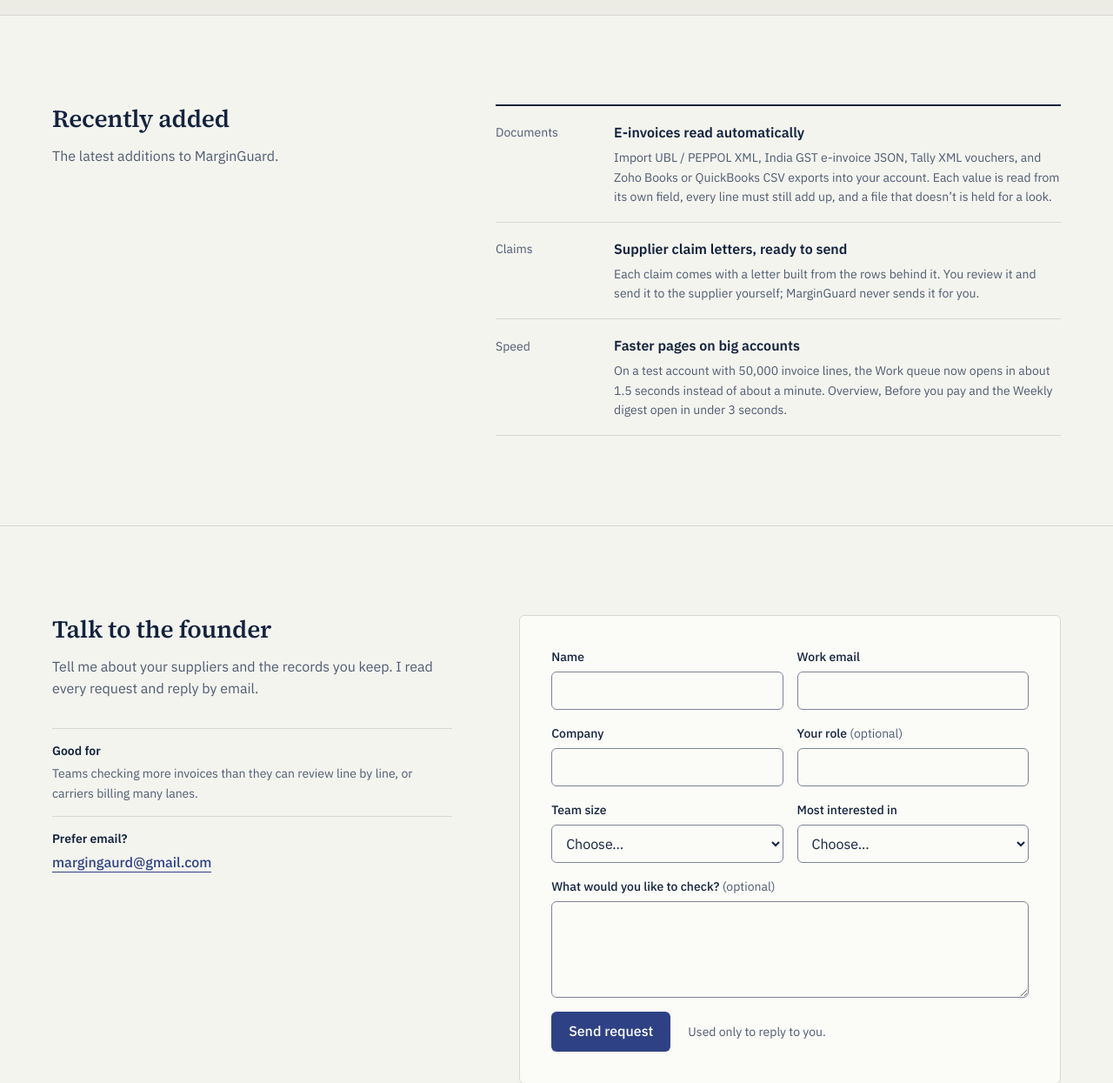
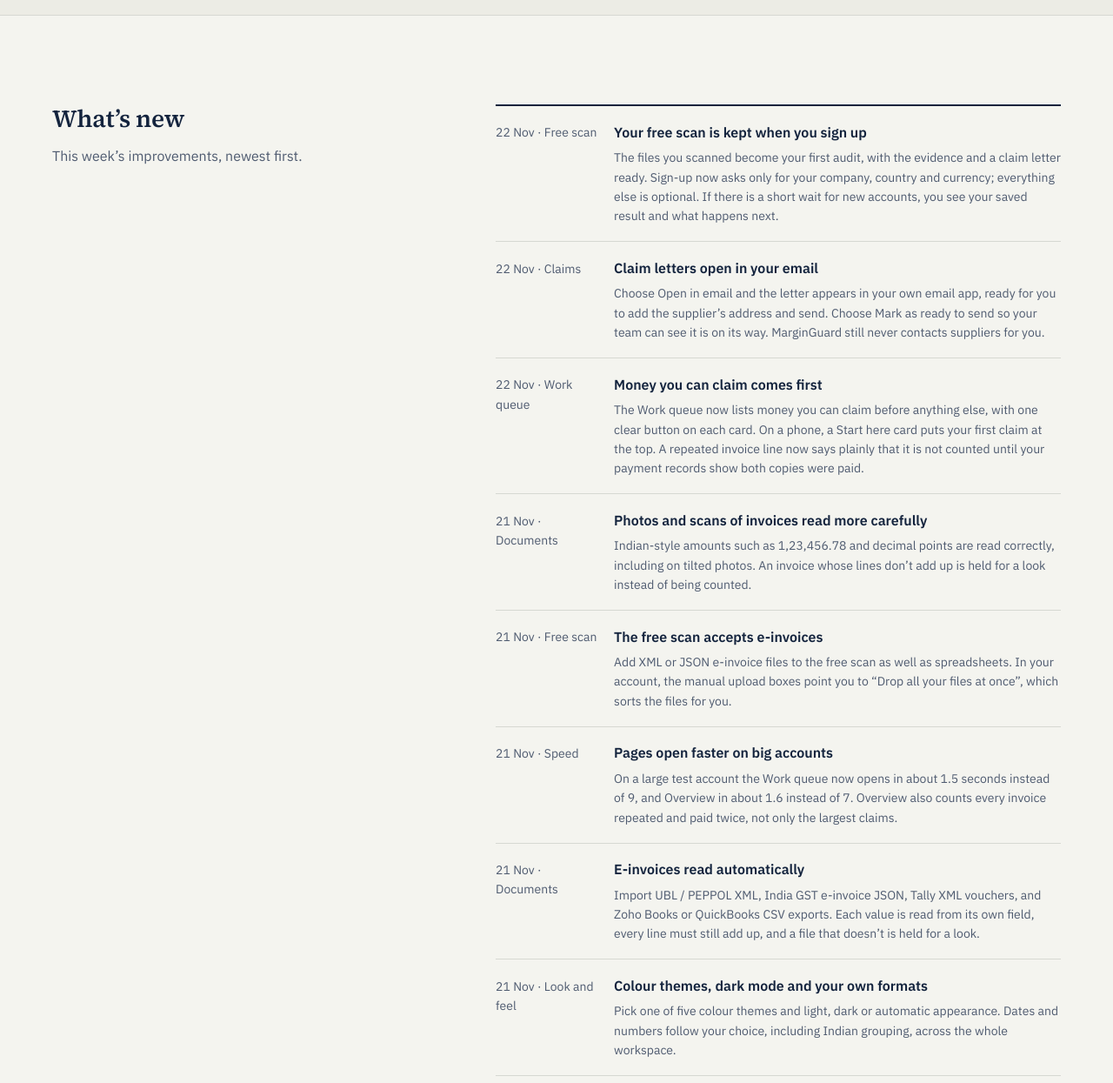
Before and after one commit to tirth14503-dev/tirth14503-dev.github.io, a plain HTML site: page marginguard/index.html in a window 1280 px wide. Shown: the part 9160-10405 px from the top of the page at 87% size. Drawn offline with Linux system fonts and the light colour scheme; a web font is replaced by a local one.

Commit message:
MarginGuard site: What's new section with this week's improvements (2.01.82 to 2.01.88)

```diff
--- a/marginguard/index.html
+++ b/marginguard/index.html
@@ -390,13 +390,18 @@
     <section class="changelog" id="changes" aria-labelledby="changes-title">
       <div class="wrap changelog-inner">
         <header class="intro">
-          <h2 id="changes-title">Recently added</h2>
-          <p>The latest additions to MarginGuard.</p>
+          <h2 id="changes-title">What’s new</h2>
+          <p>This week’s improvements, newest first.</p>
         </header>
         <ol class="change-list">
-          <li><small>Documents</small><div><h3>E-invoices read automatically</h3><p>Import UBL / PEPPOL XML, India GST e-invoice JSON, Tally XML vouchers, and Zoho Books or QuickBooks CSV exports into your account. Each value is read from its own field, every line must still add up, and a file that doesn’t is held for a look.</p></div></li>
-          <li><small>Claims</small><div><h3>Supplier claim letters, ready to send</h3><p>Each claim comes with a letter built from the rows behind it. You review it and send it to the supplier yourself; MarginGuard never sends it for you.</p></div></li>
-          <li><small>Speed</small><div><h3>Faster pages on big accounts</h3><p>On a test account with 50,000 invoice lines, the Work queue now opens in about 1.5 seconds instead of about a minute. Overview, Before you pay and the Weekly digest open in under 3 seconds.</p></div></li>
+          <li><small>22 Nov · Free scan</small><div><h3>Your free scan is kept when you sign up</h3><p>The files you scanned become your first audit, with the evidence and a claim letter ready. Sign-up now asks only for your company, country and currency; everything else is optional. If there is a short wait for new accounts, you see your saved result and what happens next.</p></div></li>
+          <li><small>22 Nov · Claims</small><div><h3>Claim letters open in your email</h3><p>Choose Open in email and the letter appears in your own email app, ready for you to add the supplier’s address and send. Choose Mark as ready to send so your team can see it is on its way. MarginGuard still never contacts suppliers for you.</p></div></li>
+          <li><small>22 Nov · Work queue</small><div><h3>Money you can claim comes first</h3><p>The Work queue now lists money you can claim before anything else, with one clear button on each card. On a phone, a Start here card puts your first claim at the top. A repeated invoice line now says plainly that it is not counted until your payment records show both copies were paid.</p></div></li>
+          <li><small>21 Nov · Documents</small><div><h3>Photos and scans of invoices read more carefully</h3><p>Indian-style amounts such as 1,23,456.78 and decimal points are read correctly, including on tilted photos. An invoice whose lines don’t add up is held for a look instead of being counted.</p></div></li>
+          <li><small>21 Nov · Free scan</small><div><h3>The free scan accepts e-invoices</h3><p>Add XML or JSON e-invoice files to the free scan as well as spreadsheets. In your account, the manual upload boxes point you to “Drop all your files at once”, which sorts the files for you.</p></div></li>
+          <li><small>21 Nov · Speed</small><div><h3>Pages open faster on big accounts</h3><p>On a large test account the Work queue now opens in about 1.5 seconds instead of 9, and Overview in about 1.6 instead of 7. Overview also counts every invoice repeated and paid twice, not only the largest claims.</p></div></li>
+          <li><small>21 Nov · Documents</small><div><h3>E-invoices read automatically</h3><p>Import UBL / PEPPOL XML, India GST e-invoice JSON, Tally XML vouchers, and Zoho Books or QuickBooks CSV exports. Each value is read from its own field, every line must still add up, and a file that doesn’t is held for a look.</p></div></li>
+          <li><small>21 Nov · Look and feel</small><div><h3>Colour themes, dark mode and your own formats</h3><p>Pick one of five colour themes and light, dark or automatic appearance. Dates and numbers follow your choice, including Indian grouping, across the whole workspace.</p></div></li>
         </ol>
       </div>
     </section>
```
